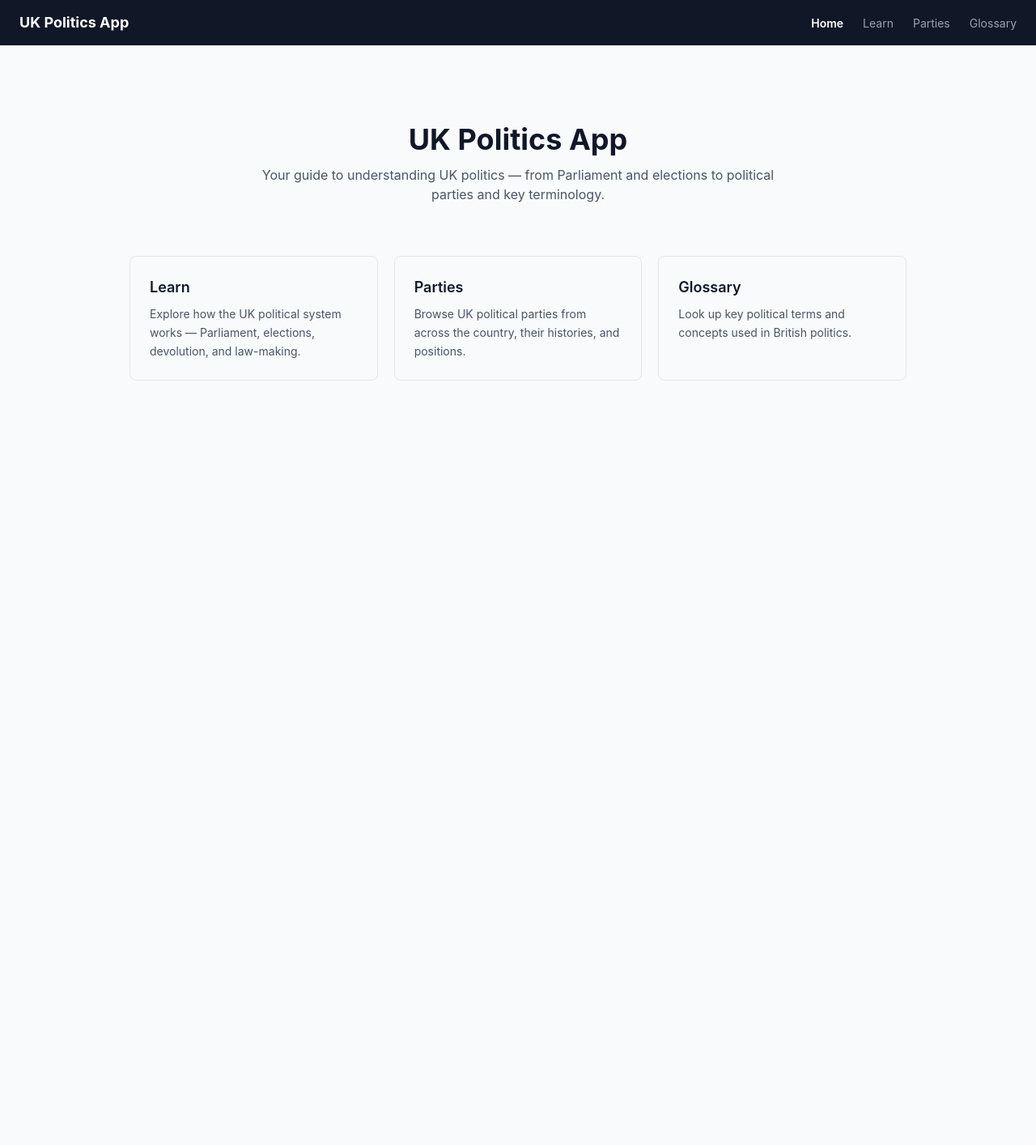
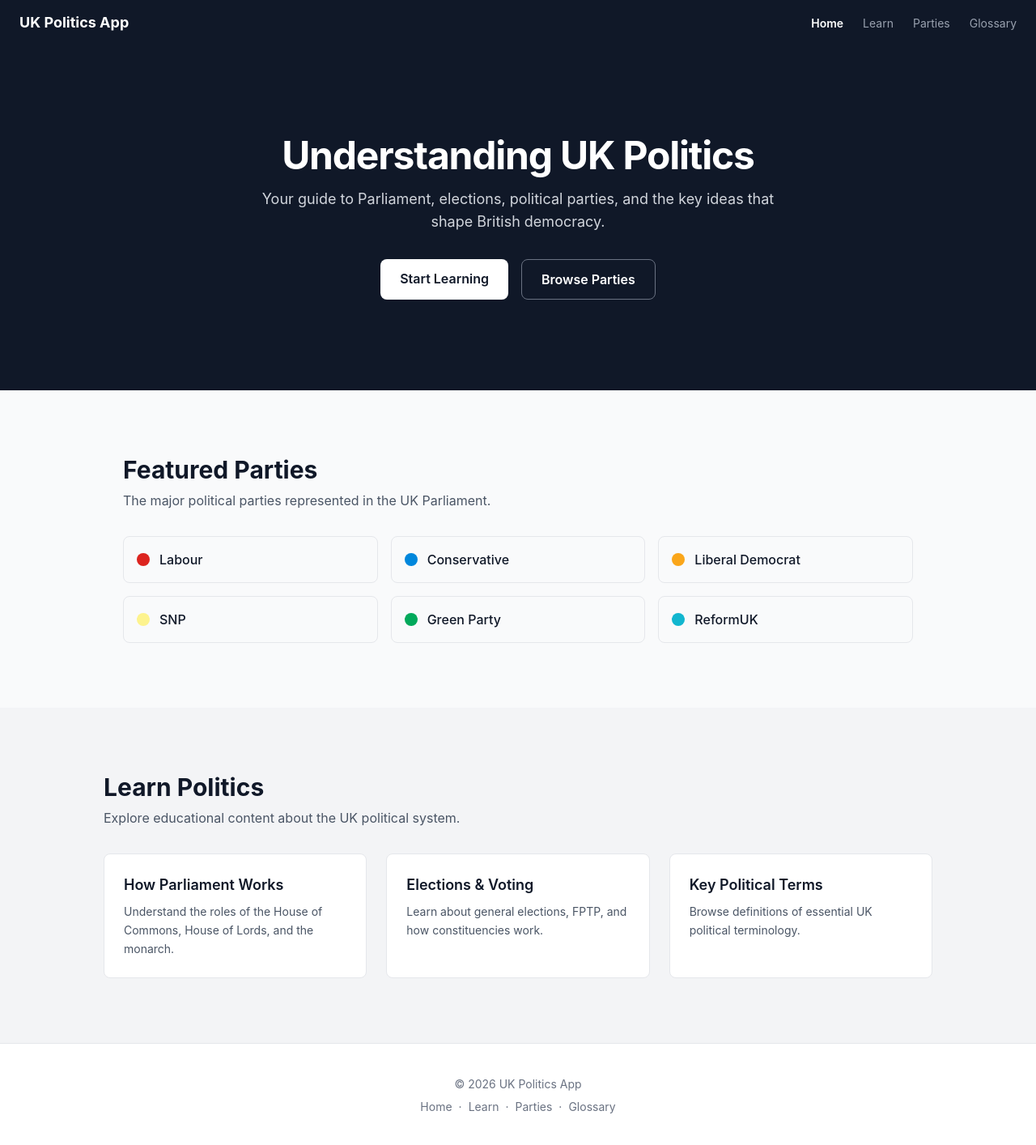
Before and after one commit to JHCodeQuest/civic-lens, a Next.js app in the folder frontend/: page / in a window 1280 px wide. Shown: the top 1414 px of the page at 81% size. Before the commit the page ends 800 px from the top, so only its background shows below. Built offline with nearby package versions, Linux system fonts and the light colour scheme.

Commit message:
redesign home page as one-page layout with hero, featured parties, learn section, and footer

```diff
--- a/frontend/src/app/page.tsx
+++ b/frontend/src/app/page.tsx
@@ -1,46 +1,123 @@
 import Link from "next/link"
+import { PARTY_COLORS } from "@/lib/constants"
 
-const sections = [
+const featuredParties = [
+  { name: "Labour", color: PARTY_COLORS.Labour },
+  { name: "Conservative", color: PARTY_COLORS.Conservative },
+  { name: "Liberal Democrat", color: PARTY_COLORS["Liberal Democrat"] },
+  { name: "SNP", color: PARTY_COLORS.SNP },
+  { name: "Green Party", color: PARTY_COLORS["Green Party"] },
+  { name: "ReformUK", color: PARTY_COLORS.ReformUK },
+]
+
+const learnTopics = [
   {
+    title: "How Parliament Works",
+    description: "Understand the roles of the House of Commons, House of Lords, and the monarch.",
     href: "/learn",
-    title: "Learn",
-    description: "Explore how the UK political system works — Parliament, elections, devolution, and law-making.",
   },
   {
-    href: "/parties",
-    title: "Parties",
-    description: "Browse UK political parties from across the country, their histories, and positions.",
+    title: "Elections & Voting",
+    description: "Learn about general elections, FPTP, and how constituencies work.",
+    href: "/learn",
   },
   {
+    title: "Key Political Terms",
+    description: "Browse definitions of essential UK political terminology.",
     href: "/glossary",
-    title: "Glossary",
-    description: "Look up key political terms and concepts used in British politics.",
   },
 ]
 
 export default function Home() {
   return (
-    <main className="mx-auto max-w-5xl px-4 py-8 sm:px-6 lg:px-8">
-      <div className="py-12 text-center sm:py-16">
-        <h1 className="mb-3 text-3xl font-bold sm:text-4xl">UK Politics App</h1>
-        <p className="mx-auto max-w-2xl text-gray-600">
-          Your guide to understanding UK politics — from Parliament and elections to
-          political parties and key terminology.
+    <>
+      <section className="bg-gray-900 px-6 py-20 text-center text-white sm:py-28">
+        <h1 className="mb-4 text-4xl font-bold tracking-tight sm:text-5xl">
+          Understanding UK Politics
+        </h1>
+        <p className="mx-auto mb-8 max-w-2xl text-lg text-gray-300">
+          Your guide to Parliament, elections, political parties, and the key
+          ideas that shape British democracy.
         </p>
+        <div className="flex flex-wrap justify-center gap-4">
+          <Link
+            href="/learn"
+            className="rounded-lg bg-white px-6 py-3 font-semibold text-gray-900 transition hover:bg-gray-200"
+          >
+            Start Learning
+          </Link>
+          <Link
+            href="/parties"
+            className="rounded-lg border border-gray-500 px-6 py-3 font-semibold text-white transition hover:border-gray-300"
+          >
+            Browse Parties
+          </Link>
         </div>
+      </section>
 
-      <div className="grid gap-5 pb-12 sm:grid-cols-2 lg:grid-cols-3">
-        {sections.map(({ href, title, description }) => (
+      <section className="mx-auto max-w-5xl px-6 py-16 sm:py-20">
+        <h2 className="mb-2 text-2xl font-bold sm:text-3xl">Featured Parties</h2>
+        <p className="mb-8 text-gray-600">
+          The major political parties represented in the UK Parliament.
+        </p>
+        <div className="grid gap-4 sm:grid-cols-2 lg:grid-cols-3">
+          {featuredParties.map(({ name, color }) => (
             <Link
-            key={href}
+              key={name}
+              href="/parties"
+              className="flex items-center gap-3 rounded-lg border border-gray-200 p-4 no-underline transition hover:border-gray-900 hover:shadow-md"
+            >
+              <span
+                className="inline-block h-4 w-4 shrink-0 rounded-full"
+                style={{ backgroundColor: color }}
+              />
+              <span className="font-medium text-gray-900">{name}</span>
+            </Link>
+          ))}
+        </div>
+      </section>
+
+      <section className="bg-gray-100 px-6 py-16 sm:py-20">
+        <div className="mx-auto max-w-5xl">
+          <h2 className="mb-2 text-2xl font-bold sm:text-3xl">Learn Politics</h2>
+          <p className="mb-8 text-gray-600">
+            Explore educational content about the UK political system.
+          </p>
+          <div className="grid gap-6 sm:grid-cols-3">
+            {learnTopics.map(({ title, description, href }) => (
+              <Link
+                key={title}
                 href={href}
-            className="block rounded-lg border border-gray-200 p-6 no-underline transition hover:border-gray-900 hover:shadow-md"
+                className="rounded-lg border border-gray-200 bg-white p-6 no-underline transition hover:border-gray-900 hover:shadow-md"
               >
-            <h2 className="mb-2 text-lg font-semibold text-gray-900">{title}</h2>
+                <h3 className="mb-2 text-lg font-semibold text-gray-900">{title}</h3>
                 <p className="text-sm leading-relaxed text-gray-600">{description}</p>
               </Link>
             ))}
           </div>
-    </main>
+        </div>
+      </section>
+
+      <footer className="border-t border-gray-200 bg-white px-6 py-10 text-center text-sm text-gray-500">
+        <p className="mb-2">&copy; {new Date().getFullYear()} UK Politics App</p>
+        <p>
+          <Link href="/" className="text-gray-500 underline-offset-2 hover:underline">
+            Home
+          </Link>
+          <span className="mx-2">&middot;</span>
+          <Link href="/learn" className="text-gray-500 underline-offset-2 hover:underline">
+            Learn
+          </Link>
+          <span className="mx-2">&middot;</span>
+          <Link href="/parties" className="text-gray-500 underline-offset-2 hover:underline">
+            Parties
+          </Link>
+          <span className="mx-2">&middot;</span>
+          <Link href="/glossary" className="text-gray-500 underline-offset-2 hover:underline">
+            Glossary
+          </Link>
+        </p>
+      </footer>
+    </>
   )
 }
```
Lines whose indentation alone changed are shown as unchanged.
